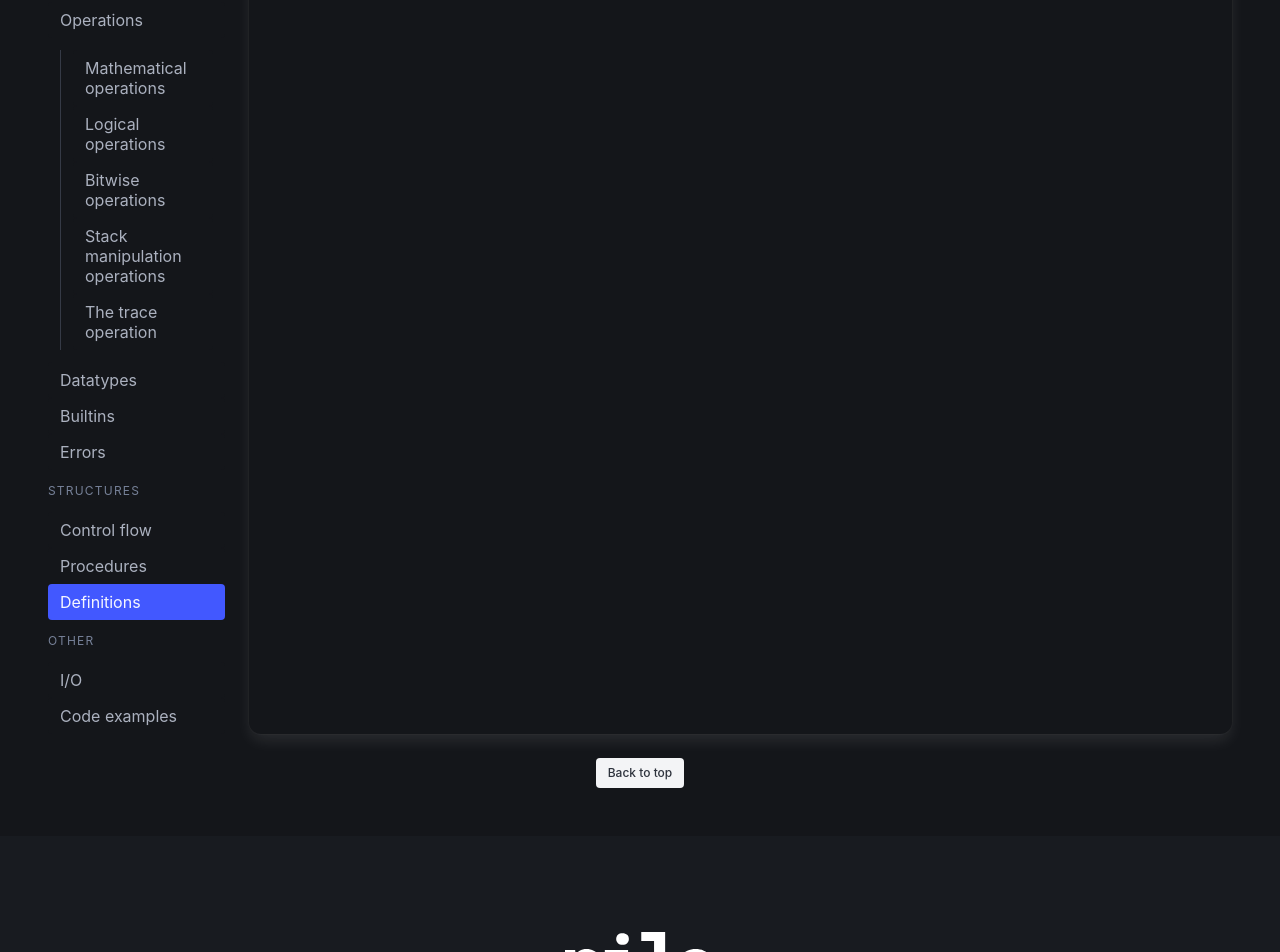
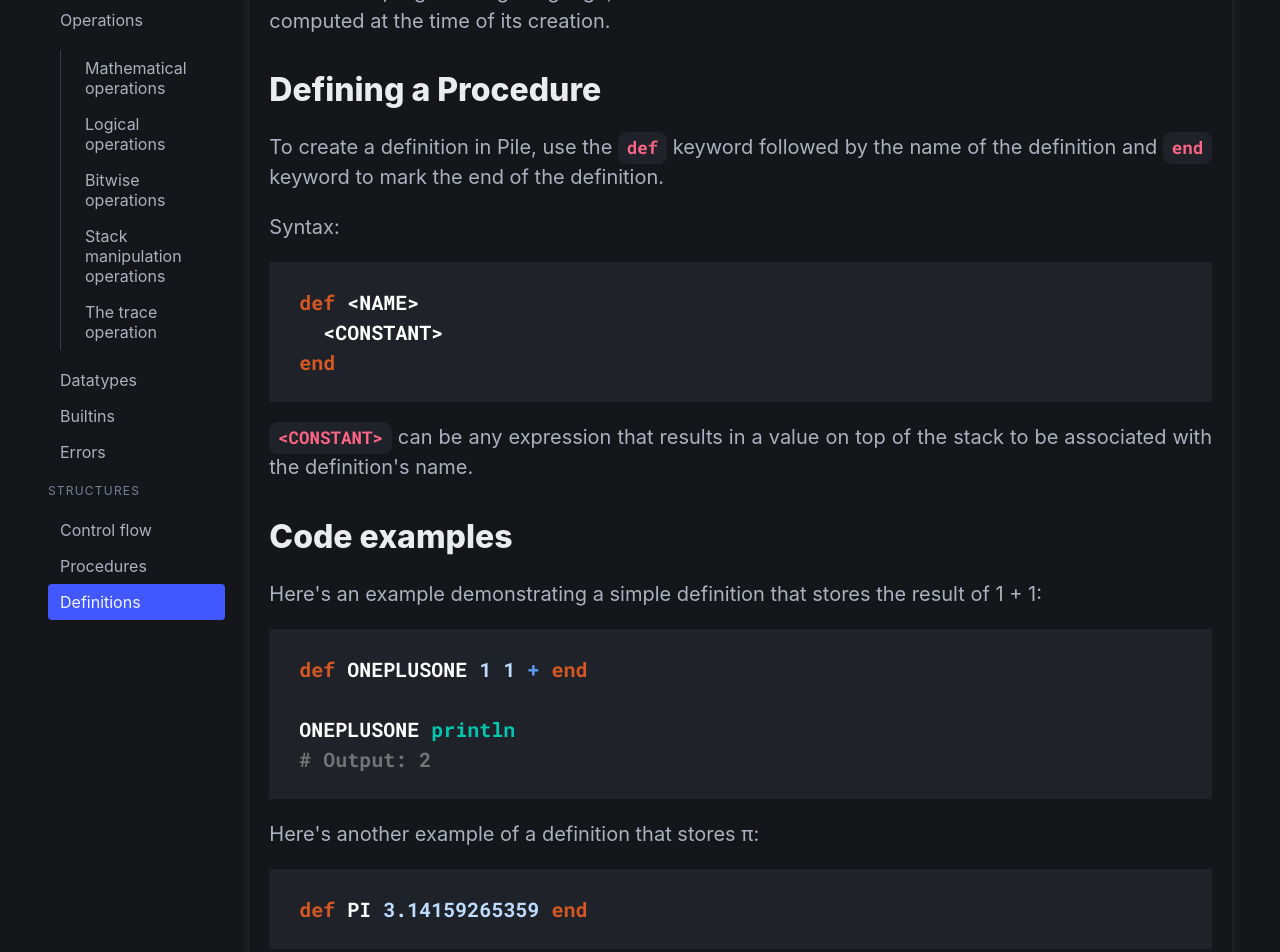
Before and after one commit to marc-dantas/pile-online, a Next.js app: page /docs/defs in a window 1280 px wide. Shown: the part 320-1272 px from the top of the page. Built offline with nearby package versions, Linux system fonts and the light colour scheme.

Commit message:
a bunch of changes...

```diff
--- a/src/app/docs/defs/page.tsx
+++ b/src/app/docs/defs/page.tsx
@@ -1,12 +1,45 @@
 import DocsPage from "@/components/DocsPage";
-import { Title, Subtitle, Title2 } from "@/components/Docs";
+import Code from "@/components/Code";
+import { S, Kw, Op, N, C, B } from "@/components/Code";
+import { Title, Subtitle, P, Title2 } from "@/components/Docs";
 
 export default function Docs() {
     return (
         <DocsPage>
             <Title>Definitions</Title>
             <Subtitle>This topic is meant to document definitions in Pile</Subtitle>
-            <Title2>TODO</Title2>
+
+            <Title2>Overview</Title2>
+
+            <P>In the Pile programming language, a definition is a constant value bound to a name which is computed at the time of its creation.</P>
+
+            <Title2>Defining a Procedure</Title2>
+
+            <P>To create a definition in Pile, use the <code>def</code> keyword followed by the name of the definition and <code>end</code> keyword to mark the end of the definition.</P>
+
+            <P>Syntax:</P>
+            <Code>
+                <Kw x="def" /> &lt;NAME&gt;<br />
+                <span>  &lt;CONSTANT&gt;</span><br />
+                <Kw x="end" /><br />
+            </Code>
+
+            <P><code>&lt;CONSTANT&gt;</code> can be any expression that results in a value on top of the stack to be associated with the definition's name.</P>
+
+            <Title2>Code examples</Title2>
+            <P>Here&apos;s an example demonstrating a simple definition that stores the result of 1 + 1:</P>
+            <Code>
+                <Kw x="def" /> ONEPLUSONE <N x="1 1" /> <Op x="+"/> <Kw x="end" /><br />
+                <br />
+                ONEPLUSONE <B x="println" /><br />
+                <C x="# Output: 2" /><br />
+            </Code>
+
+            <P>Here&apos;s another example of a definition that stores &pi;:</P>
+            <Code>
+                <Kw x="def" /> PI <N x="3.14159265359" /> <Kw x="end" /><br />
+            </Code>
+            <P>Note that you can input any code inside the definition's block as long as there is a value on top of the stack <strong>produced by the expression</strong> to be bound to the name.</P>
         </DocsPage>
     )
 }
--- a/src/components/DocsSidebar.tsx
+++ b/src/components/DocsSidebar.tsx
@@ -71,14 +71,6 @@ export default function DocsSidebar({ children }: DocsSidebarProps) {
                             <a href="/docs/defs" className={isActive("/docs/defs")}>Definitions</a>
                         </li>
                     </SidebarGroup>
-                    <SidebarGroup title="Other">
-                        <li>
-                            <a href="/docs/io" className={isActive("/docs/io")}>I/O</a>
-                        </li>
-                        <li>
-                            <a href="/docs/examples" className={isActive("/docs/examples")}>Code examples</a>
-                        </li>
-                    </SidebarGroup>
                 </Sidebar>
             </div>
             <div className="column">
```
Also changed, not shown: src/app/docs/examples/page.tsx (deleted, +0 -12 lines), src/app/docs/io/page.tsx (deleted, +0 -12 lines), src/app/docs/logic/page.tsx (+13 -6 lines).
